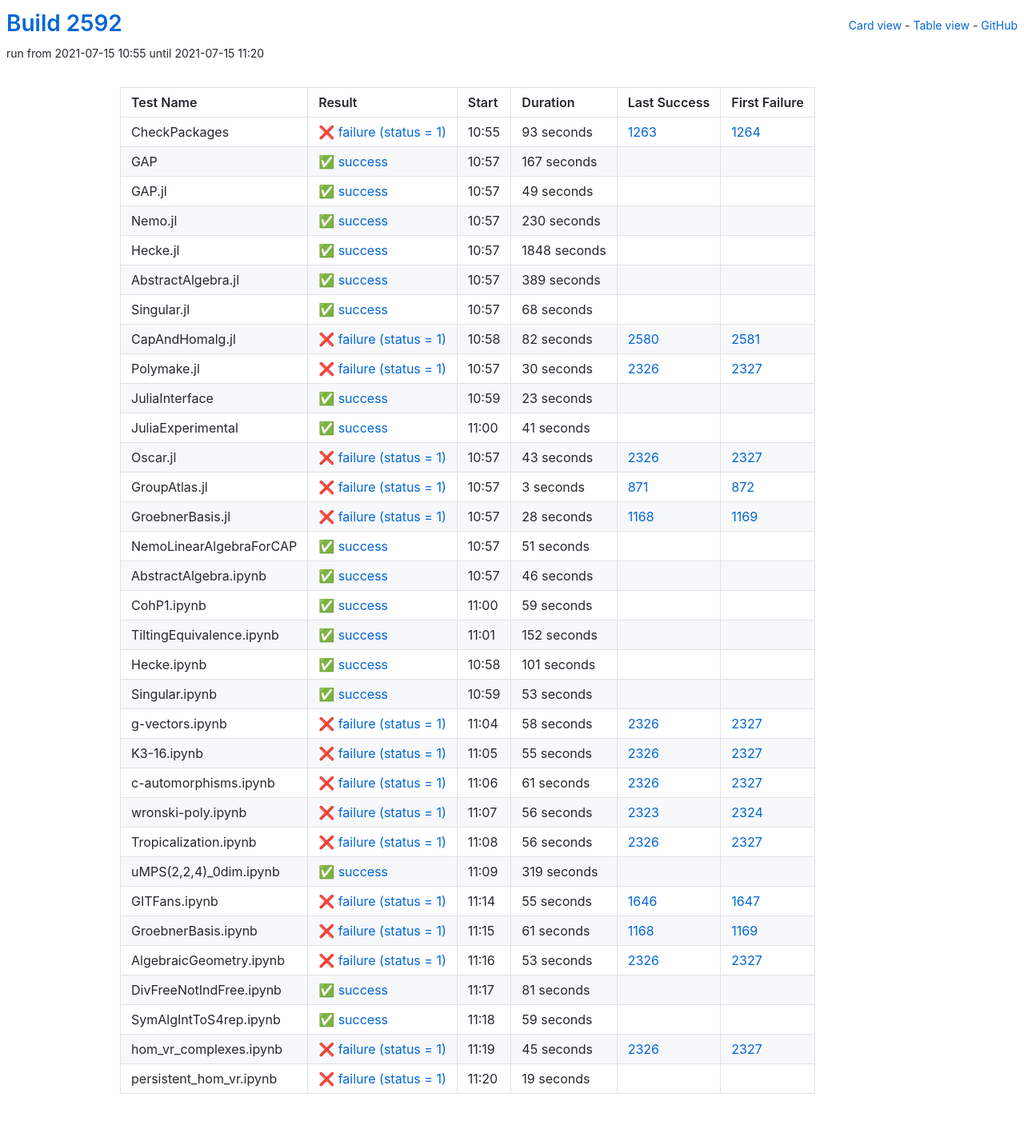
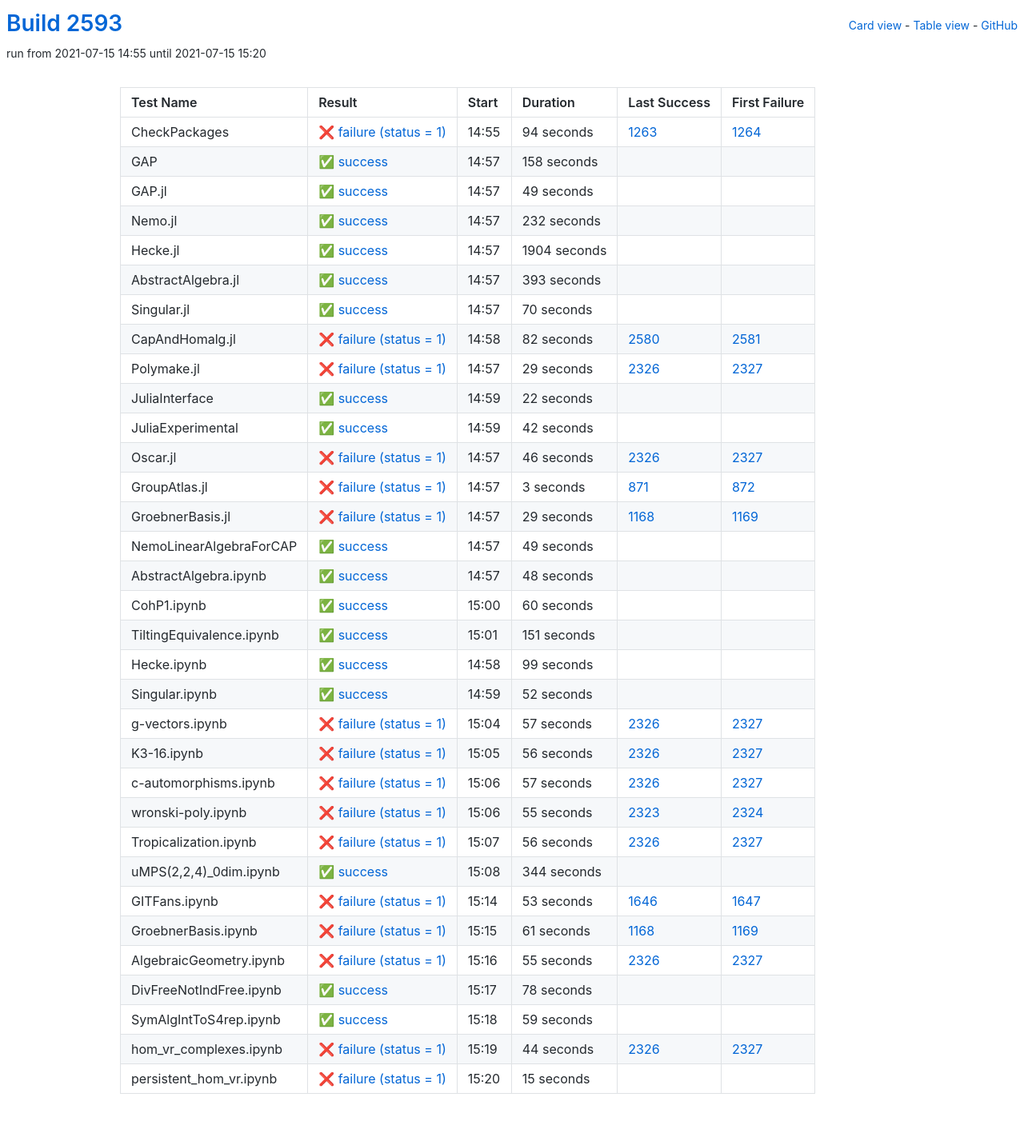
Before and after one commit to oscar-system/oscar-ci-status-stable, a Jekyll site: the page built from table.html, in a window 1280 px wide. Shown: the whole page at 80% size. Built offline with Jekyll 4.4.1, drawn with Linux system fonts in a browser that asks for light colours.

Commit message:
Build #2593

```diff
--- a/_data/ci.yml
+++ b/_data/ci.yml
@@ -1,6 +1,6 @@
 ---
-build: 2592
-build_url: https://oscarci.mathematik.uni-kl.de/job/oscar-stable/2592/
+build: 2593
+build_url: https://oscarci.mathematik.uni-kl.de/job/oscar-stable/2593/
 job: oscar-stable
 organization: oscar-system
 repo: oscar-ci-status-stable
@@ -8,32 +8,32 @@ repourl: https://github.com/oscar-system/oscar-ci-status-stable
 tests:
 - name: CheckPackages
   id: checkpackages
-  log: https://oscarci.mathematik.uni-kl.de/job/oscar-stable/2592/artifact/logs/build-2592/CheckPackages.log
-  start: 2021-07-15 10:55
+  log: https://oscarci.mathematik.uni-kl.de/job/oscar-stable/2593/artifact/logs/build-2593/CheckPackages.log
+  start: 2021-07-15 14:55
   success: false
   exitcode: 1
   status: failure
-  duration: 93
+  duration: 94
   last_success: 1263
   last_success_url: https://oscarci.mathematik.uni-kl.de/job/oscar-stable/1263/
   first_failure: 1264
   first_failure_url: https://oscarci.mathematik.uni-kl.de/job/oscar-stable/1264/
 - name: GAP
   id: gap
-  log: https://oscarci.mathematik.uni-kl.de/job/oscar-stable/2592/artifact/logs/build-2592/GAP.log
-  start: 2021-07-15 10:57
+  log: https://oscarci.mathematik.uni-kl.de/job/oscar-stable/2593/artifact/logs/build-2593/GAP.log
+  start: 2021-07-15 14:57
   success: true
   exitcode: 0
   status: success
-  duration: 167
+  duration: 158
   last_success: false
   last_success_url:
   first_failure: false
   first_failure_url:
 - name: GAP.jl
   id: gap-jl
-  log: https://oscarci.mathematik.uni-kl.de/job/oscar-stable/2592/artifact/logs/build-2592/GAP.jl.log
-  start: 2021-07-15 10:57
+  log: https://oscarci.mathematik.uni-kl.de/job/oscar-stable/2593/artifact/logs/build-2593/GAP.jl.log
+  start: 2021-07-15 14:57
   success: true
   exitcode: 0
   status: success
@@ -44,56 +44,56 @@ tests:
   first_failure_url:
 - name: Nemo.jl
   id: nemo-jl
-  log: https://oscarci.mathematik.uni-kl.de/job/oscar-stable/2592/artifact/logs/build-2592/Nemo.jl.log
-  start: 2021-07-15 10:57
+  log: https://oscarci.mathematik.uni-kl.de/job/oscar-stable/2593/artifact/logs/build-2593/Nemo.jl.log
+  start: 2021-07-15 14:57
   success: true
   exitcode: 0
   status: success
-  duration: 230
+  duration: 232
   last_success: false
   last_success_url:
   first_failure: false
   first_failure_url:
 - name: Hecke.jl
   id: hecke-jl
-  log: https://oscarci.mathematik.uni-kl.de/job/oscar-stable/2592/artifact/logs/build-2592/Hecke.jl.log
-  start: 2021-07-15 10:57
+  log: https://oscarci.mathematik.uni-kl.de/job/oscar-stable/2593/artifact/logs/build-2593/Hecke.jl.log
+  start: 2021-07-15 14:57
   success: true
   exitcode: 0
   status: success
-  duration: 1848
+  duration: 1904
   last_success: false
   last_success_url:
   first_failure: false
   first_failure_url:
 - name: AbstractAlgebra.jl
   id: abstractalgebra-jl
-  log: https://oscarci.mathematik.uni-kl.de/job/oscar-stable/2592/artifact/logs/build-2592/AbstractAlgebra.jl.log
-  start: 2021-07-15 10:57
+  log: https://oscarci.mathematik.uni-kl.de/job/oscar-stable/2593/artifact/logs/build-2593/AbstractAlgebra.jl.log
+  start: 2021-07-15 14:57
   success: true
   exitcode: 0
   status: success
-  duration: 389
+  duration: 393
   last_success: false
   last_success_url:
   first_failure: false
   first_failure_url:
 - name: Singular.jl
   id: singular-jl
-  log: https://oscarci.mathematik.uni-kl.de/job/oscar-stable/2592/artifact/logs/build-2592/Singular.jl.log
-  start: 2021-07-15 10:57
+  log: https://oscarci.mathematik.uni-kl.de/job/oscar-stable/2593/artifact/logs/build-2593/Singular.jl.log
+  start: 2021-07-15 14:57
   success: true
   exitcode: 0
   status: success
-  duration: 68
+  duration: 70
   last_success: false
   last_success_url:
   first_failure: false
   first_failure_url:
 - name: CapAndHomalg.jl
   id: capandhomalg-jl
-  log: https://oscarci.mathematik.uni-kl.de/job/oscar-stable/2592/artifact/logs/build-2592/CapAndHomalg.jl.log
-  start: 2021-07-15 10:58
+  log: https://oscarci.mathematik.uni-kl.de/job/oscar-stable/2593/artifact/logs/build-2593/CapAndHomalg.jl.log
+  start: 2021-07-15 14:58
   success: false
   exitcode: 1
   status: failure
@@ -104,56 +104,56 @@ tests:
   first_failure_url: https://oscarci.mathematik.uni-kl.de/job/oscar-stable/2581/
 - name: Polymake.jl
   id: polymake-jl
-  log: https://oscarci.mathematik.uni-kl.de/job/oscar-stable/2592/artifact/logs/build-2592/Polymake.jl.log
-  start: 2021-07-15 10:57
+  log: https://oscarci.mathematik.uni-kl.de/job/oscar-stable/2593/artifact/logs/build-2593/Polymake.jl.log
+  start: 2021-07-15 14:57
   success: false
   exitcode: 1
   status: failure
-  duration: 30
+  duration: 29
   last_success: 2326
   last_success_url: https://oscarci.mathematik.uni-kl.de/job/oscar-stable/2326/
   first_failure: 2327
   first_failure_url: https://oscarci.mathematik.uni-kl.de/job/oscar-stable/2327/
 - name: JuliaInterface
   id: juliainterface
-  log: https://oscarci.mathematik.uni-kl.de/job/oscar-stable/2592/artifact/logs/build-2592/JuliaInterface.log
-  start: 2021-07-15 10:59
+  log: https://oscarci.mathematik.uni-kl.de/job/oscar-stable/2593/artifact/logs/build-2593/JuliaInterface.log
+  start: 2021-07-15 14:59
   success: true
   exitcode: 0
   status: success
-  duration: 23
+  duration: 22
   last_success: false
   last_success_url:
   first_failure: false
   first_failure_url:
 - name: JuliaExperimental
   id: juliaexperimental
-  log: https://oscarci.mathematik.uni-kl.de/job/oscar-stable/2592/artifact/logs/build-2592/JuliaExperimental.log
-  start: 2021-07-15 11:00
+  log: https://oscarci.mathematik.uni-kl.de/job/oscar-stable/2593/artifact/logs/build-2593/JuliaExperimental.log
+  start: 2021-07-15 14:59
   success: true
   exitcode: 0
   status: success
-  duration: 41
+  duration: 42
   last_success: false
   last_success_url:
   first_failure: false
   first_failure_url:
 - name: Oscar.jl
   id: oscar-jl
-  log: https://oscarci.mathematik.uni-kl.de/job/oscar-stable/2592/artifact/logs/build-2592/Oscar.jl.log
-  start: 2021-07-15 10:57
+  log: https://oscarci.mathematik.uni-kl.de/job/oscar-stable/2593/artifact/logs/build-2593/Oscar.jl.log
+  start: 2021-07-15 14:57
   success: false
   exitcode: 1
   status: failure
-  duration: 43
+  duration: 46
   last_success: 2326
   last_success_url: https://oscarci.mathematik.uni-kl.de/job/oscar-stable/2326/
   first_failure: 2327
   first_failure_url: https://oscarci.mathematik.uni-kl.de/job/oscar-stable/2327/
 - name: GroupAtlas.jl
   id: groupatlas-jl
-  log: https://oscarci.mathematik.uni-kl.de/job/oscar-stable/2592/artifact/logs/build-2592/GroupAtlas.jl.log
-  start: 2021-07-15 10:57
+  log: https://oscarci.mathematik.uni-kl.de/job/oscar-stable/2593/artifact/logs/build-2593/GroupAtlas.jl.log
+  start: 2021-07-15 14:57
   success: false
   exitcode: 1
   status: failure
@@ -164,140 +164,140 @@ tests:
   first_failure_url: https://oscarci.mathematik.uni-kl.de/job/oscar-stable/872/
 - name: GroebnerBasis.jl
   id: groebnerbasis-jl
-  log: https://oscarci.mathematik.uni-kl.de/job/oscar-stable/2592/artifact/logs/build-2592/GroebnerBasis.jl.log
-  start: 2021-07-15 10:57
+  log: https://oscarci.mathematik.uni-kl.de/job/oscar-stable/2593/artifact/logs/build-2593/GroebnerBasis.jl.log
+  start: 2021-07-15 14:57
   success: false
   exitcode: 1
   status: failure
-  duration: 28
+  duration: 29
   last_success: 1168
   last_success_url: https://oscarci.mathematik.uni-kl.de/job/oscar-stable/1168/
   first_failure: 1169
   first_failure_url: https://oscarci.mathematik.uni-kl.de/job/oscar-stable/1169/
 - name: NemoLinearAlgebraForCAP
   id: nemolinearalgebraforcap
-  log: https://oscarci.mathematik.uni-kl.de/job/oscar-stable/2592/artifact/logs/build-2592/NemoLinearAlgebraForCAP.log
-  start: 2021-07-15 10:57
+  log: https://oscarci.mathematik.uni-kl.de/job/oscar-stable/2593/artifact/logs/build-2593/NemoLinearAlgebraForCAP.log
+  start: 2021-07-15 14:57
   success: true
   exitcode: 0
   status: success
-  duration: 51
+  duration: 49
   last_success: false
   last_success_url:
   first_failure: false
   first_failure_url:
 - name: AbstractAlgebra.ipynb
   id: abstractalgebra-ipynb
-  log: https://oscarci.mathematik.uni-kl.de/job/oscar-stable/2592/artifact/logs/build-2592/AbstractAlgebra.ipynb.log
-  start: 2021-07-15 10:57
+  log: https://oscarci.mathematik.uni-kl.de/job/oscar-stable/2593/artifact/logs/build-2593/AbstractAlgebra.ipynb.log
+  start: 2021-07-15 14:57
   success: true
   exitcode: 0
   status: success
-  duration: 46
+  duration: 48
   last_success: false
   last_success_url:
   first_failure: false
   first_failure_url:
 - name: CohP1.ipynb
   id: cohp1-ipynb
-  log: https://oscarci.mathematik.uni-kl.de/job/oscar-stable/2592/artifact/logs/build-2592/CohP1.ipynb.log
-  start: 2021-07-15 11:00
+  log: https://oscarci.mathematik.uni-kl.de/job/oscar-stable/2593/artifact/logs/build-2593/CohP1.ipynb.log
+  start: 2021-07-15 15:00
   success: true
   exitcode: 0
   status: success
-  duration: 59
+  duration: 60
   last_success: false
   last_success_url:
   first_failure: false
   first_failure_url:
 - name: TiltingEquivalence.ipynb
   id: tiltingequivalence-ipynb
-  log: https://oscarci.mathematik.uni-kl.de/job/oscar-stable/2592/artifact/logs/build-2592/TiltingEquivalence.ipynb.log
-  start: 2021-07-15 11:01
+  log: https://oscarci.mathematik.uni-kl.de/job/oscar-stable/2593/artifact/logs/build-2593/TiltingEquivalence.ipynb.log
+  start: 2021-07-15 15:01
   success: true
   exitcode: 0
   status: success
-  duration: 152
+  duration: 151
   last_success: false
   last_success_url:
   first_failure: false
   first_failure_url:
 - name: Hecke.ipynb
   id: hecke-ipynb
-  log: https://oscarci.mathematik.uni-kl.de/job/oscar-stable/2592/artifact/logs/build-2592/Hecke.ipynb.log
-  start: 2021-07-15 10:58
+  log: https://oscarci.mathematik.uni-kl.de/job/oscar-stable/2593/artifact/logs/build-2593/Hecke.ipynb.log
+  start: 2021-07-15 14:58
   success: true
   exitcode: 0
   status: success
-  duration: 101
+  duration: 99
   last_success: false
   last_success_url:
   first_failure: false
   first_failure_url:
 - name: Singular.ipynb
   id: singular-ipynb
-  log: https://oscarci.mathematik.uni-kl.de/job/oscar-stable/2592/artifact/logs/build-2592/Singular.ipynb.log
-  start: 2021-07-15 10:59
+  log: https://oscarci.mathematik.uni-kl.de/job/oscar-stable/2593/artifact/logs/build-2593/Singular.ipynb.log
+  start: 2021-07-15 14:59
   success: true
   exitcode: 0
   status: success
-  duration: 53
+  duration: 52
   last_success: false
   last_success_url:
   first_failure: false
   first_failure_url:
 - name: g-vectors.ipynb
   id: g-vectors-ipynb
-  log: https://oscarci.mathematik.uni-kl.de/job/oscar-stable/2592/artifact/logs/build-2592/g-vectors.ipynb.log
-  start: 2021-07-15 11:04
+  log: https://oscarci.mathematik.uni-kl.de/job/oscar-stable/2593/artifact/logs/build-2593/g-vectors.ipynb.log
+  start: 2021-07-15 15:04
   success: false
   exitcode: 1
   status: failure
-  duration: 58
+  duration: 57
   last_success: 2326
   last_success_url: https://oscarci.mathematik.uni-kl.de/job/oscar-stable/2326/
   first_failure: 2327
   first_failure_url: https://oscarci.mathematik.uni-kl.de/job/oscar-stable/2327/
 - name: K3-16.ipynb
   id: k3-16-ipynb
-  log: https://oscarci.mathematik.uni-kl.de/job/oscar-stable/2592/artifact/logs/build-2592/K3-16.ipynb.log
-  start: 2021-07-15 11:05
+  log: https://oscarci.mathematik.uni-kl.de/job/oscar-stable/2593/artifact/logs/build-2593/K3-16.ipynb.log
+  start: 2021-07-15 15:05
   success: false
   exitcode: 1
   status: failure
-  duration: 55
+  duration: 56
   last_success: 2326
   last_success_url: https://oscarci.mathematik.uni-kl.de/job/oscar-stable/2326/
   first_failure: 2327
   first_failure_url: https://oscarci.mathematik.uni-kl.de/job/oscar-stable/2327/
 - name: c-automorphisms.ipynb
   id: c-automorphisms-ipynb
-  log: https://oscarci.mathematik.uni-kl.de/job/oscar-stable/2592/artifact/logs/build-2592/c-automorphisms.ipynb.log
-  start: 2021-07-15 11:06
+  log: https://oscarci.mathematik.uni-kl.de/job/oscar-stable/2593/artifact/logs/build-2593/c-automorphisms.ipynb.log
+  start: 2021-07-15 15:06
   success: false
   exitcode: 1
   status: failure
-  duration: 61
+  duration: 57
   last_success: 2326
   last_success_url: https://oscarci.mathematik.uni-kl.de/job/oscar-stable/2326/
   first_failure: 2327
   first_failure_url: https://oscarci.mathematik.uni-kl.de/job/oscar-stable/2327/
 - name: wronski-poly.ipynb
   id: wronski-poly-ipynb
-  log: https://oscarci.mathematik.uni-kl.de/job/oscar-stable/2592/artifact/logs/build-2592/wronski-poly.ipynb.log
-  start: 2021-07-15 11:07
+  log: https://oscarci.mathematik.uni-kl.de/job/oscar-stable/2593/artifact/logs/build-2593/wronski-poly.ipynb.log
+  start: 2021-07-15 15:06
   success: false
   exitcode: 1
   status: failure
-  duration: 56
+  duration: 55
   last_success: 2323
   last_success_url: https://oscarci.mathematik.uni-kl.de/job/oscar-stable/2323/
   first_failure: 2324
   first_failure_url: https://oscarci.mathematik.uni-kl.de/job/oscar-stable/2324/
 - name: Tropicalization.ipynb
   id: tropicalization-ipynb
-  log: https://oscarci.mathematik.uni-kl.de/job/oscar-stable/2592/artifact/logs/build-2592/Tropicalization.ipynb.log
-  start: 2021-07-15 11:08
+  log: https://oscarci.mathematik.uni-kl.de/job/oscar-stable/2593/artifact/logs/build-2593/Tropicalization.ipynb.log
+  start: 2021-07-15 15:07
   success: false
   exitcode: 1
   status: failure
@@ -308,32 +308,32 @@ tests:
   first_failure_url: https://oscarci.mathematik.uni-kl.de/job/oscar-stable/2327/
 - name: uMPS(2,2,4)_0dim.ipynb
   id: umps-2-2-4-0dim-ipynb
-  log: https://oscarci.mathematik.uni-kl.de/job/oscar-stable/2592/artifact/logs/build-2592/uMPS-2-2-4-_0dim.ipynb.log
-  start: 2021-07-15 11:09
+  log: https://oscarci.mathematik.uni-kl.de/job/oscar-stable/2593/artifact/logs/build-2593/uMPS-2-2-4-_0dim.ipynb.log
+  start: 2021-07-15 15:08
   success: true
   exitcode: 0
   status: success
-  duration: 319
+  duration: 344
   last_success: false
   last_success_url:
   first_failure: false
   first_failure_url:
 - name: GITFans.ipynb
   id: gitfans-ipynb
-  log: https://oscarci.mathematik.uni-kl.de/job/oscar-stable/2592/artifact/logs/build-2592/GITFans.ipynb.log
-  start: 2021-07-15 11:14
+  log: https://oscarci.mathematik.uni-kl.de/job/oscar-stable/2593/artifact/logs/build-2593/GITFans.ipynb.log
+  start: 2021-07-15 15:14
   success: false
   exitcode: 1
   status: failure
-  duration: 55
+  duration: 53
   last_success: 1646
   last_success_url: https://oscarci.mathematik.uni-kl.de/job/oscar-stable/1646/
   first_failure: 1647
   first_failure_url: https://oscarci.mathematik.uni-kl.de/job/oscar-stable/1647/
 - name: GroebnerBasis.ipynb
   id: groebnerbasis-ipynb
-  log: https://oscarci.mathematik.uni-kl.de/job/oscar-stable/2592/artifact/logs/build-2592/GroebnerBasis.ipynb.log
-  start: 2021-07-15 11:15
+  log: https://oscarci.mathematik.uni-kl.de/job/oscar-stable/2593/artifact/logs/build-2593/GroebnerBasis.ipynb.log
+  start: 2021-07-15 15:15
   success: false
   exitcode: 1
   status: failure
@@ -344,32 +344,32 @@ tests:
   first_failure_url: https://oscarci.mathematik.uni-kl.de/job/oscar-stable/1169/
 - name: AlgebraicGeometry.ipynb
   id: algebraicgeometry-ipynb
-  log: https://oscarci.mathematik.uni-kl.de/job/oscar-stable/2592/artifact/logs/build-2592/AlgebraicGeometry.ipynb.log
-  start: 2021-07-15 11:16
+  log: https://oscarci.mathematik.uni-kl.de/job/oscar-stable/2593/artifact/logs/build-2593/AlgebraicGeometry.ipynb.log
+  start: 2021-07-15 15:16
   success: false
   exitcode: 1
   status: failure
-  duration: 53
+  duration: 55
   last_success: 2326
   last_success_url: https://oscarci.mathematik.uni-kl.de/job/oscar-stable/2326/
   first_failure: 2327
   first_failure_url: https://oscarci.mathematik.uni-kl.de/job/oscar-stable/2327/
 - name: DivFreeNotIndFree.ipynb
   id: divfreenotindfree-ipynb
-  log: https://oscarci.mathematik.uni-kl.de/job/oscar-stable/2592/artifact/logs/build-2592/DivFreeNotIndFree.ipynb.log
-  start: 2021-07-15 11:17
+  log: https://oscarci.mathematik.uni-kl.de/job/oscar-stable/2593/artifact/logs/build-2593/DivFreeNotIndFree.ipynb.log
+  start: 2021-07-15 15:17
   success: true
   exitcode: 0
   status: success
-  duration: 81
+  duration: 78
   last_success: false
   last_success_url:
   first_failure: false
   first_failure_url:
 - name: SymAlgIntToS4rep.ipynb
   id: symalginttos4rep-ipynb
-  log: https://oscarci.mathematik.uni-kl.de/job/oscar-stable/2592/artifact/logs/build-2592/SymAlgIntToS4rep.ipynb.log
-  start: 2021-07-15 11:18
+  log: https://oscarci.mathematik.uni-kl.de/job/oscar-stable/2593/artifact/logs/build-2593/SymAlgIntToS4rep.ipynb.log
+  start: 2021-07-15 15:18
   success: true
   exitcode: 0
   status: success
@@ -380,24 +380,24 @@ tests:
   first_failure_url:
 - name: hom_vr_complexes.ipynb
   id: hom-vr-complexes-ipynb
-  log: https://oscarci.mathematik.uni-kl.de/job/oscar-stable/2592/artifact/logs/build-2592/hom_vr_complexes.ipynb.log
-  start: 2021-07-15 11:19
+  log: https://oscarci.mathematik.uni-kl.de/job/oscar-stable/2593/artifact/logs/build-2593/hom_vr_complexes.ipynb.log
+  start: 2021-07-15 15:19
   success: false
   exitcode: 1
   status: failure
-  duration: 45
+  duration: 44
   last_success: 2326
   last_success_url: https://oscarci.mathematik.uni-kl.de/job/oscar-stable/2326/
   first_failure: 2327
   first_failure_url: https://oscarci.mathematik.uni-kl.de/job/oscar-stable/2327/
 - name: persistent_hom_vr.ipynb
   id: persistent-hom-vr-ipynb
-  log: https://oscarci.mathematik.uni-kl.de/job/oscar-stable/2592/artifact/logs/build-2592/persistent_hom_vr.ipynb.log
-  start: 2021-07-15 11:20
+  log: https://oscarci.mathematik.uni-kl.de/job/oscar-stable/2593/artifact/logs/build-2593/persistent_hom_vr.ipynb.log
+  start: 2021-07-15 15:20
   success: false
   exitcode: 1
   status: failure
-  duration: 19
+  duration: 15
   last_success: false
   last_success_url:
   first_failure: false
```
Also changed, not shown: README.md.
